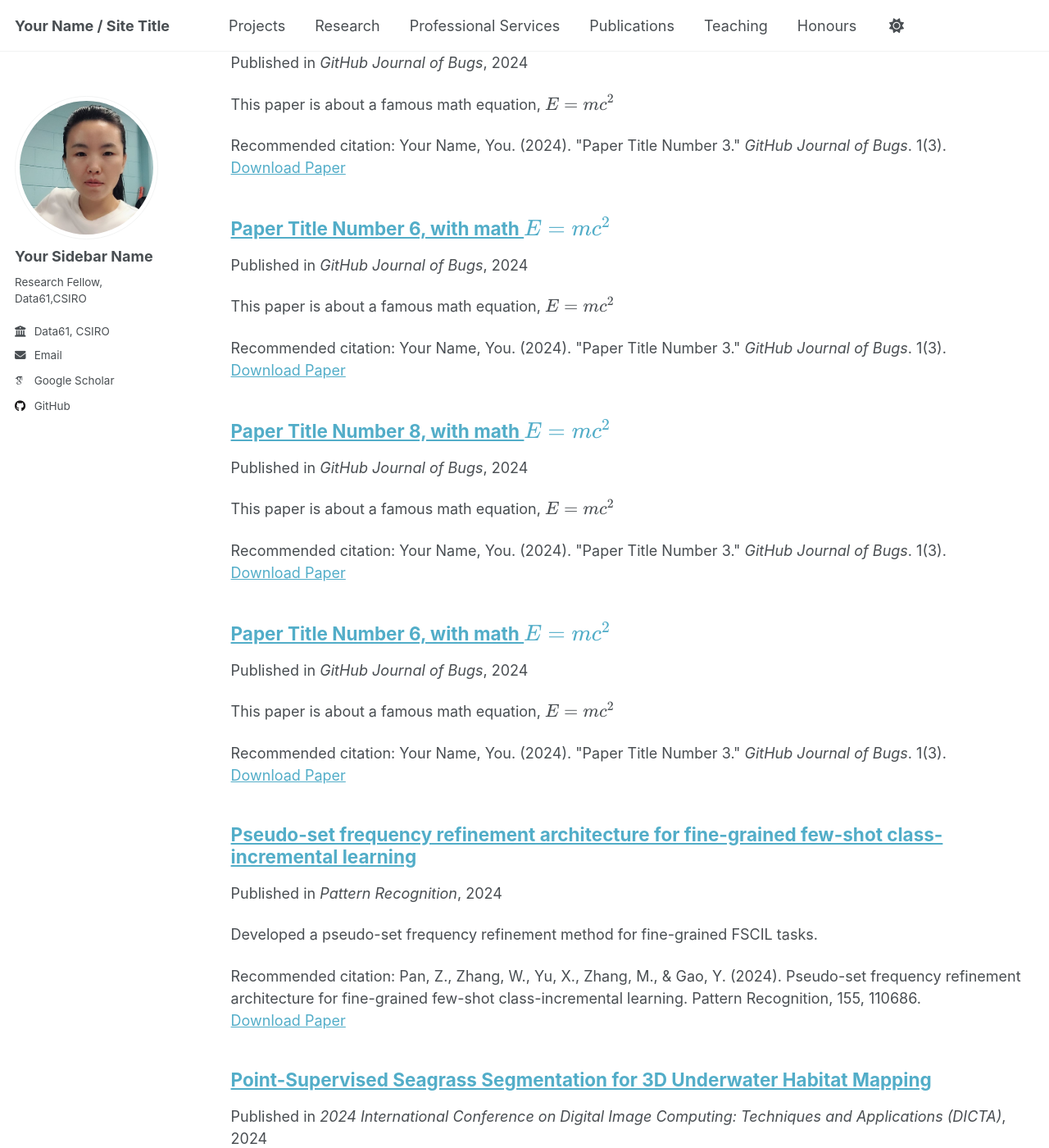
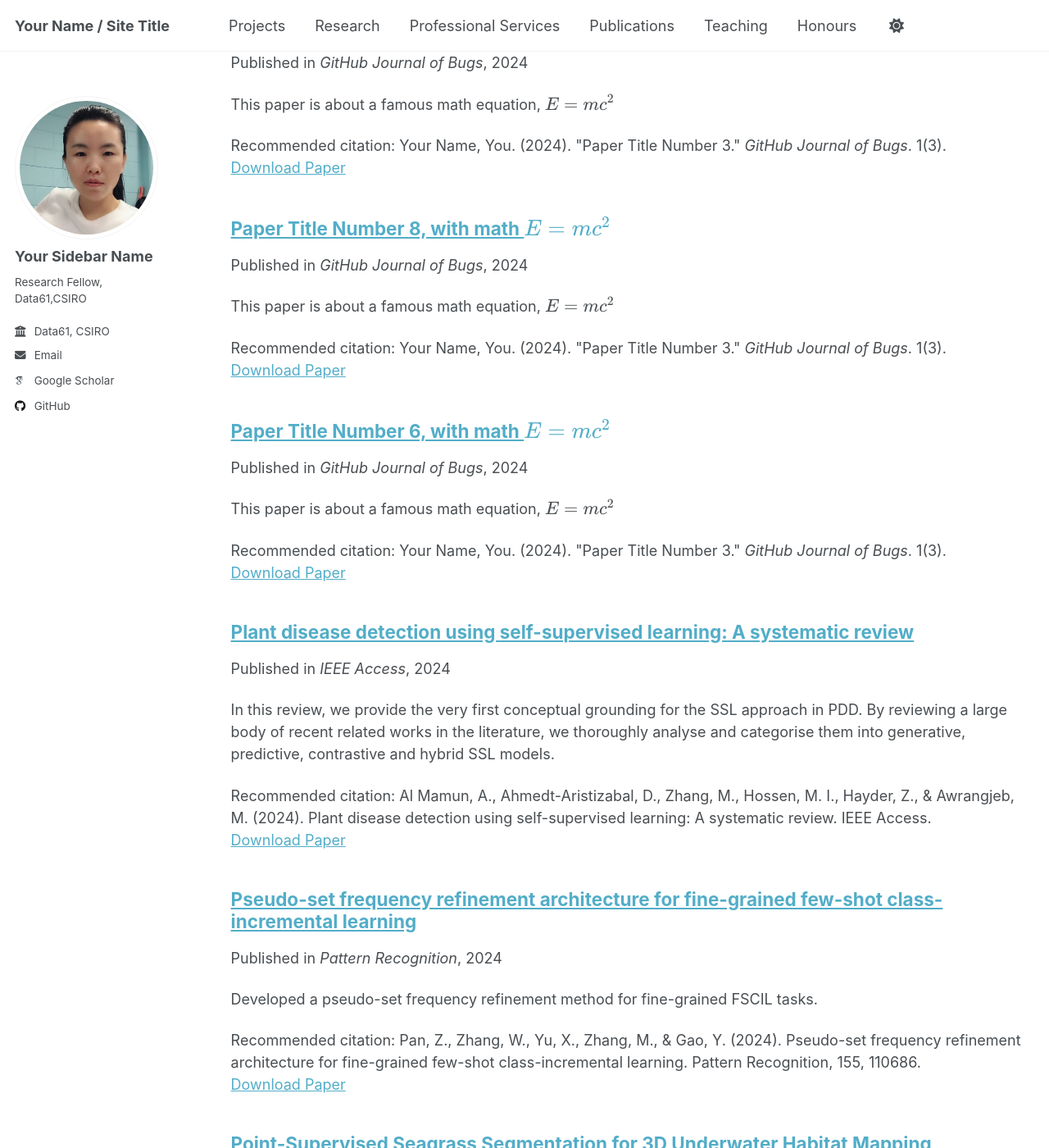
Before and after one commit to Miaohua9/Miaohua9.github.io, a Jekyll site: the page built from _pages/collection-archive.html, in a window 1280 px wide and 1400 px high, scrolled down 1164 px. Shown: the whole window at 82% size. Built offline with Jekyll 4.4.1, drawn with Linux system fonts in a browser that asks for light colours; some web fonts are replaced; a script that is not in the unit is left out.

Commit message:
Update 2025-0831-06-paper-title-number-6.md

```diff
--- a/_publications/2025-0831-06-paper-title-number-6.md
+++ b/_publications/2025-0831-06-paper-title-number-6.md
@@ -1,13 +1,13 @@
 ---
-title: "Paper Title Number 6, with math $$E=mc^2$$"
+title: "Plant disease detection using self-supervised learning: A systematic review"
 collection: publications
-category: conferences
-permalink: /publication/2024-02-17-paper-title-number-4
-excerpt: 'This paper is about a famous math equation, $$E=mc^2$$'
-date: 2024-02-17
-venue: 'GitHub Journal of Bugs'
-paperurl: 'http://academicpages.github.io/files/paper3.pdf'
-citation: 'Your Name, You. (2024). &quot;Paper Title Number 3.&quot; <i>GitHub Journal of Bugs</i>. 1(3).'
+category: journal
+permalink: /publication/2024-10-11-paper-title-number-6
+excerpt: 'In this review, we provide the very first conceptual grounding for the SSL approach in PDD. By reviewing a large body of recent related works in the literature, we thoroughly analyse and categorise them into generative, predictive, contrastive and hybrid SSL models. '
+date: 2024-10-11
+venue: 'IEEE Access'
+paperurl: 'http://academicpages.github.io/files/paper3.pdf](https://ieeexplore.ieee.org/document/10714333'
+citation: 'Al Mamun, A., Ahmedt-Aristizabal, D., Zhang, M., Hossen, M. I., Hayder, Z., & Awrangjeb, M. (2024). Plant disease detection using self-supervised learning: A systematic review. IEEE Access.'
 ---
 
-Using [MathJax](https://www.mathjax.org/) in the description is supported - $$E=mc^2$$ - however, the use must be mindful that the default delimiters are `$$...$$` and `\\[...\\]` which differs from the `$...$` that is typically expected.
+Agriculture has a crucial role in both the economy and food supply. However, the frequent occurrence of plant diseases can have a significant negative influence on the production of foods. Timely detection of a disease is important for its effective management, e.g., targeted use of pesticides. Conventional Plant Disease Detection (PDD) methods are manual, slow, tedious, and prone to errors, thereby increasing the risk of significant yield losses. Recently, various data-driven approaches, including Deep Learning and Computer Vision-based approaches, have been explored for PDD. However, the scarcity of large and annotated datasets and the limited scalability of these approaches have prompted researchers to turn to the Self-Supervised Learning (SSL) approach. In this review, we provide the very first conceptual grounding for the SSL approach in PDD. By reviewing a large body of recent related works in the literature, we thoroughly analyse and categorise them into generative, predictive, contrastive and hybrid SSL models. Moreover, this review analyses various recent datasets and performance metrics used in these models. Finally, we explain the research challenges and key research directions aimed at advancing PDD through the SSL approach.
```
